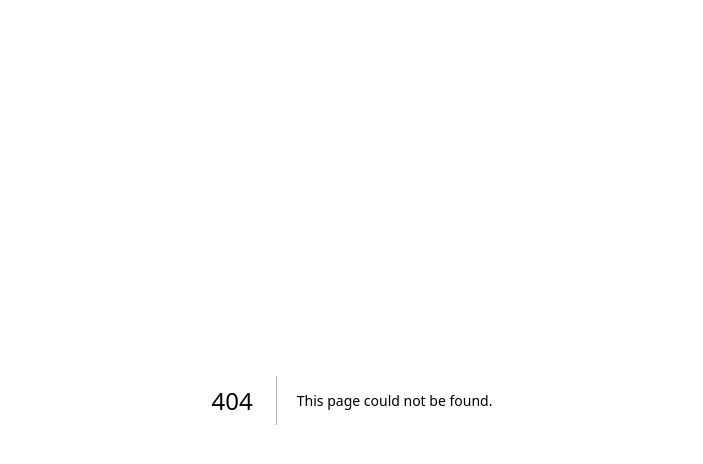
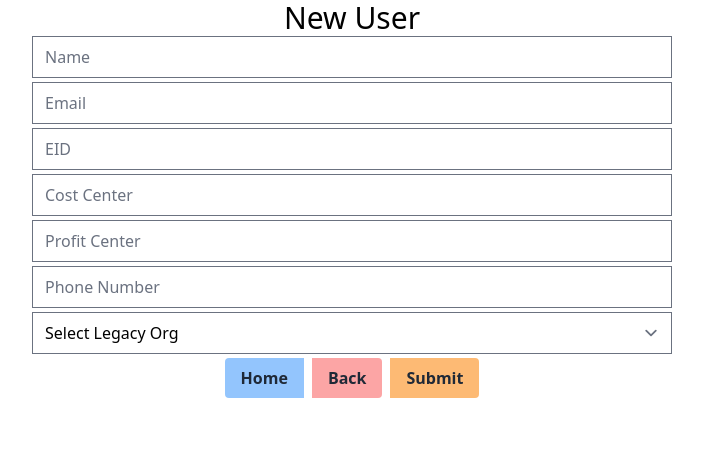
Before and after one commit to hkbertoson/tracker-db, a Next.js app: page /users/add in a window 1280 px wide. Before the commit this address had no page. Shown: the top 464 px of the page, without its empty margins (288-991 px from the left). Built offline with nearby package versions, Linux system fonts and the light colour scheme.

Commit message:
Updated user creation page

```diff
--- a/src/pages/requests/index.tsx
+++ b/src/pages/requests/index.tsx
@@ -20,7 +20,7 @@ const RequestPage = ({data}: any) => {
 			<div className="grid grid-cols-4 gap-3 mt-5">
 				{data.map((request: RequestData) => (
 					<div
-						className="p-6 max-w-sm bg-white rounded-lg border border-gray-200 shadow-md"
+						className="p-6 max-w-sm bg-slate-100 rounded-lg border border-gray-200 shadow-md"
 						key={request.id}>
 						<h5 className="mb-2 text-2xl font-bold tracking-tight text-gray-900">
 							{request.project_id}
@@ -29,6 +29,7 @@ const RequestPage = ({data}: any) => {
 							<p>Account Name: {request.account_name}</p>
 							<p>Status: {request.status}</p>
 						</div>
+						<div className="flex gap-1 justify-center">
 							<div className="inline-flex items-center py-2 px-3 text-white rounded-lg hover:bg-blue-800 bg-blue-600 cursor-pointer">
 								<Link
 									href={{
@@ -48,6 +49,7 @@ const RequestPage = ({data}: any) => {
 								</Link>
 							</div>
 						</div>
+					</div>
 				))}
 			</div>
 		</>
--- /dev/null
+++ b/src/pages/users/add/index.tsx
@@ -0,0 +1,115 @@
+import {useState} from 'react';
+import Router from 'next/router';
+import Link from 'next/link';
+import MainButton from '@/components/Buttons/MainButton';
+
+const AddRequest = () => {
+	const initialUserState = {
+		name: '',
+		email: '',
+		eid: '',
+		legacy_org: '0',
+		cost_center: '',
+		profit_center: '',
+		phone_number: '',
+	};
+	const [userDataState, setUserDataState] = useState(initialUserState);
+
+	function handleChange(e: any) {
+		e.preventDefault();
+		setUserDataState({...userDataState, [e.target.name]: e.target.value});
+	}
+
+	const submitData = async (e: any) => {
+		e.preventDefault();
+		try {
+			const data = {...userDataState};
+			await fetch('/api/users/add', {
+				method: 'POST',
+				headers: {'Content-Type': 'application/json'},
+				body: JSON.stringify(data),
+			});
+			await Router.push('/requests');
+		} catch (error) {
+			console.log(error);
+		}
+	};
+
+	return (
+		<>
+			<h1 className="text-3xl text-center">
+				<Link href="/">New User</Link>
+			</h1>
+			<form onSubmit={submitData}>
+				<div className="text-center flex flex-col w-1/2 m-auto gap-1">
+					<input
+						className="input input-bordered w-full"
+						type="text"
+						placeholder="Name"
+						name="name"
+						value={userDataState.name}
+						onChange={handleChange}
+					/>
+					<input
+						className="input input-bordered w-full"
+						type="text"
+						name="email"
+						placeholder="Email"
+						value={userDataState.email}
+						onChange={handleChange}
+					/>
+					<input
+						className="input input-bordered w-full"
+						type="text"
+						name="eid"
+						placeholder="EID"
+						value={userDataState.eid}
+						onChange={handleChange}
+					/>
+					<input
+						className="input input-bordered w-full"
+						type="text"
+						name="cost_center"
+						placeholder="Cost Center"
+						value={userDataState.cost_center}
+						onChange={handleChange}
+					/>
+					<input
+						className="input input-bordered w-full"
+						type="text"
+						name="profit_center"
+						placeholder="Profit Center"
+						value={userDataState.profit_center}
+						onChange={handleChange}
+					/>
+					<input
+						className="input input-bordered w-full"
+						type="text"
+						name="phone_number"
+						placeholder="Phone Number"
+						value={userDataState.phone_number}
+						onChange={handleChange}
+					/>
+					<div className="flex flex-row gap-1">
+						<select
+							onChange={handleChange}
+							className="flex-grow w-auto"
+							name="legacy_org"
+							value={userDataState.legacy_org}>
+							<option value="0" disabled>
+								Select Legacy Org
+							</option>
+							<option value="CSC">CSC</option>
+							<option value="ES">ES</option>
+						</select>
+					</div>
+				</div>
+
+				<div className="flex gap-1 justify-center">
+					<MainButton />
+				</div>
+			</form>
+		</>
+	);
+};
+export default AddRequest;
```
Also changed, not shown: src/pages/_app.tsx (+5 -5 lines). Lines whose indentation alone changed are shown as unchanged.
